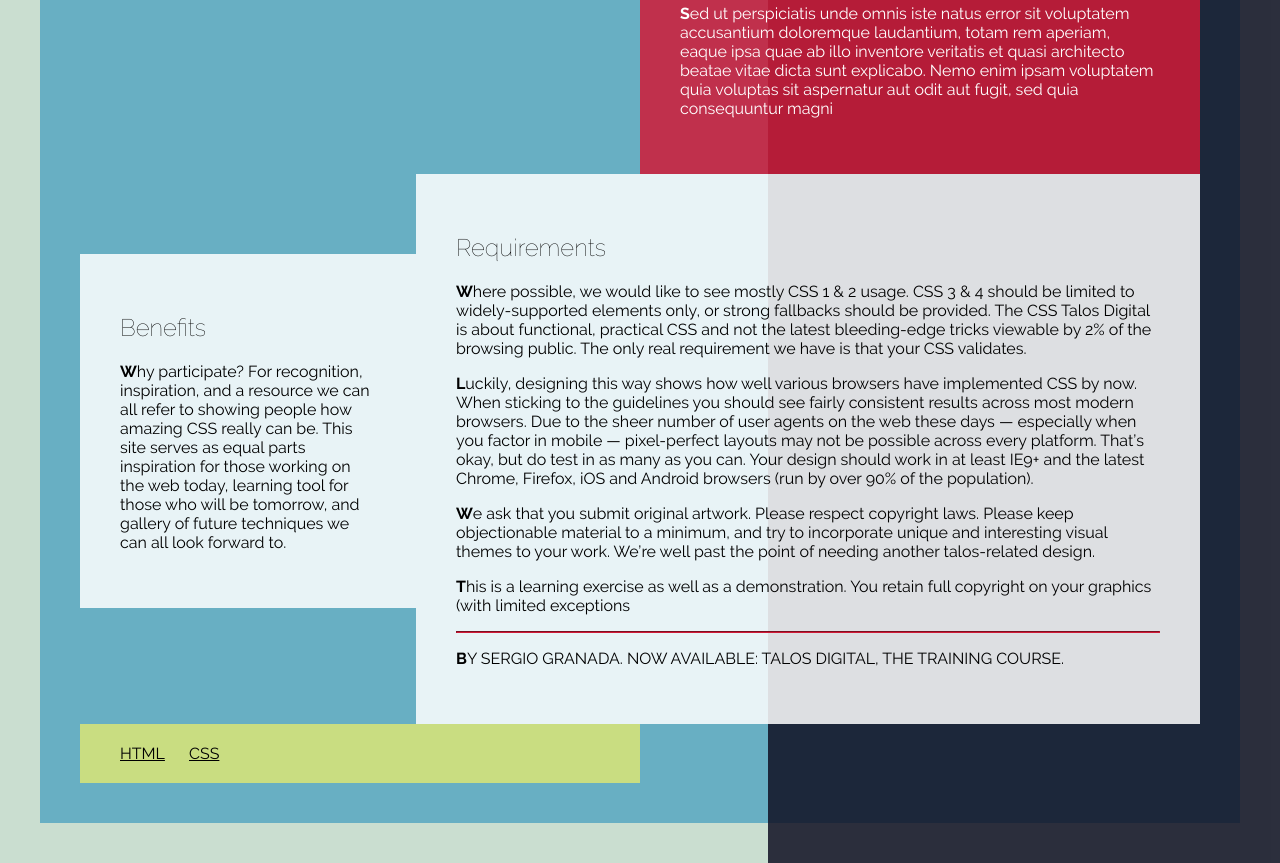
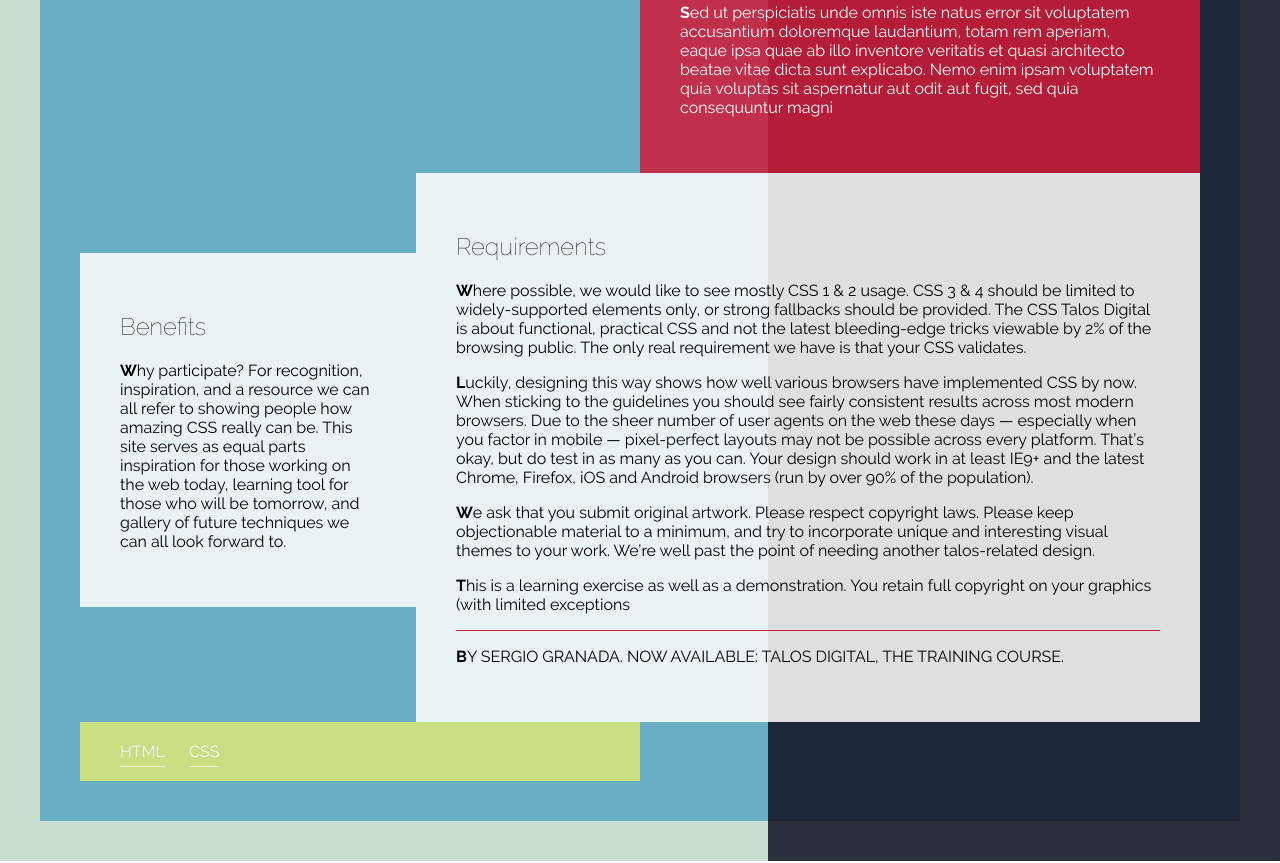
Before and after one commit to alopezm/front-end-talos, a plain HTML site: page talos-practice-1/index.html in a window 1280 px wide. Shown: the part 1124-1987 px from the top of the page. Drawn offline with Linux system fonts and the light colour scheme.

Commit message:
Minor changed on talos practice 1

```diff
--- a/talos-practice-1/index.html
+++ b/talos-practice-1/index.html
@@ -19,7 +19,7 @@
                     <div class="intro uppercase">
                         <h1>The Beauty of CSS Design</h1>
                         <p>A DEMONSTRATION OF WHAT CAN BE ACCOMPLISHED THROUGH CSS-BASED DESIGN. SED UT PERSPICIATIS UNDE OMNIS ISTE NATUS ERROR SIT</p>
-                        <hr>
+                        <div class="line"></div>
                         <p>AT VERO EOS ET ACCUSAMUS ET IUSTO ODIO DIGNISSIMOS DUCIMUS QUI BLANDITIIS</p>
                     </div>
 
@@ -55,14 +55,18 @@
                         <p>Luckily, designing this way shows how well various browsers have implemented CSS by now. When sticking to the guidelines you should see fairly consistent results across most modern browsers. Due to the sheer number of user agents on the web these days — especially when you factor in mobile — pixel-perfect layouts may not be possible across every platform. That’s okay, but do test in as many as you can. Your design should work in at least IE9+ and the latest Chrome, Firefox, iOS and Android browsers (run by over 90% of the population).</p>
                         <p>We ask that you submit original artwork. Please respect copyright laws. Please keep objectionable material to a minimum, and try to incorporate unique and interesting visual themes to your work. We’re well past the point of needing another talos-related design.</p>
                         <p>This is a learning exercise as well as a demonstration. You retain full copyright on your graphics (with limited exceptions</p>
-                        <hr>
+                        <div class="line"></div>
                         <p class="uppercase">BY SERGIO GRANADA. NOW AVAILABLE: TALOS DIGITAL, THE TRAINING COURSE.</p>
                     </div>
 
                     <div class="yellow width5 float-left list-clear lenguajes">
                         <ul>
-                            <li>HTML</li>
-                            <li>CSS</li>
+                            <li>
+                                <a href="#">HTML</a>
+                            </li>
+                            <li>
+                                <a href="#">CSS</a>
+                            </li>
                         </ul>
                     </div>
 
--- a/talos-practice-1/style.css
+++ b/talos-practice-1/style.css
@@ -3,7 +3,8 @@ div{box-sizing: border-box;}
 /* Fonts */
 *,
 .container p,
-.container li{font-family: 'raleway', sans-serif; font-weight: normal;  font-style: normal;}
+.container li,
+.container a{font-family: 'raleway', sans-serif; font-weight: normal;  font-style: normal;}
 
 .container h1,
 .container h2,
@@ -42,9 +43,20 @@ div{box-sizing: border-box;}
 
 .clear-float{clear: both;}
 
+a:link,
+a:visited,
+a:hover,
+a:active,
+a{
+    padding-bottom: 5px;
+    border-bottom: 1px solid aliceblue;
+    text-decoration: none !important;
+    color: aliceblue;
+}
+
 /* Others */
 .container{position: relative;}
-.container hr{border-color: #d11a38; margin: 0;}
+.line{border-width: 1px 0 0 0; border-style: solid; border-color: #d11a38;}
 
 .list{margin-top: 80px; position: relative; left: -40px; padding-bottom: 80px;}
 .list-clear ul{list-style-type: none;  padding-left:0;}
@@ -53,7 +65,7 @@ div{box-sizing: border-box;}
 .the-road{position: relative; margin-left: -80px; padding-left: 80px; margin-bottom: 120px;}
 .lenguajes{padding: 20px 40px;}
 .lenguajes ul{margin: 0;}
-.lenguajes li{display: inline-block; text-decoration: underline; margin-right: 20px;}
+.lenguajes li{display: inline-block; margin-right: 20px;}
 .so-what, .participation{color: white;}
 
 .intro{color: white;}
```
